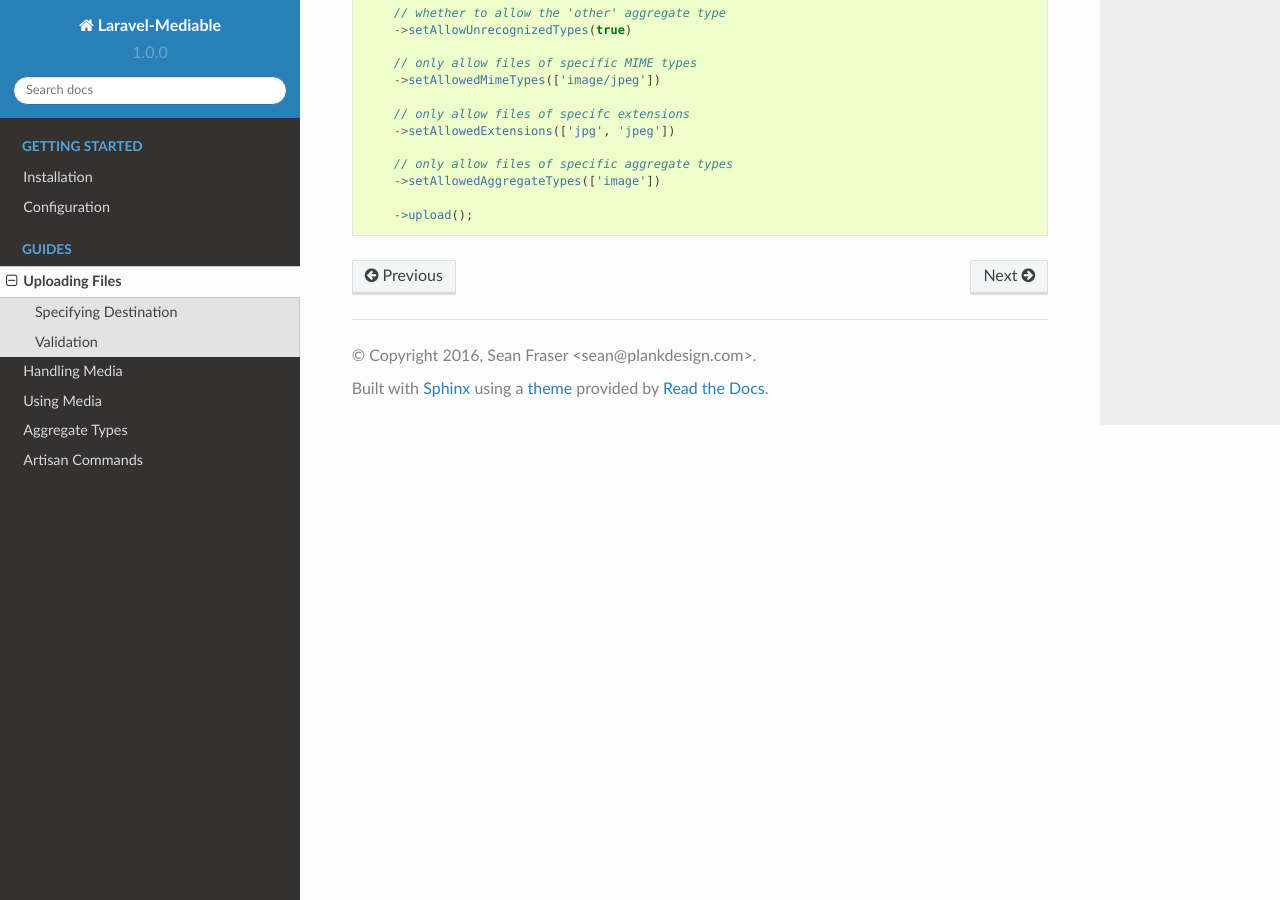
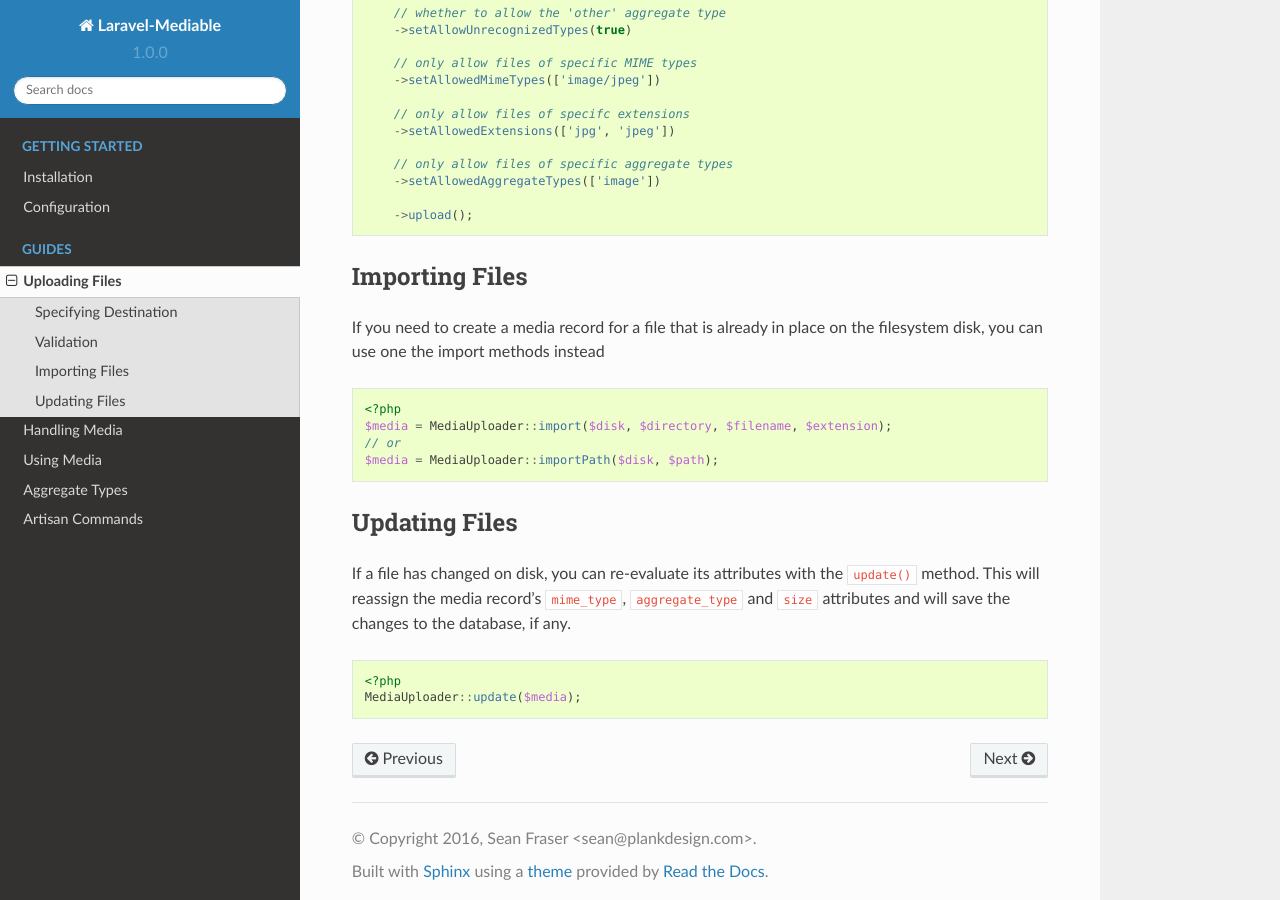
Before and after one commit to plank/laravel-mediable, a Sphinx documentation site: the page built from docs/source/uploader.rst, in a window 1280 px wide and 900 px high, scrolled down 1539 px. Built offline with Sphinx 7.4.7 and the Read the Docs theme 2.0.0, drawn with Linux system fonts in a browser that asks for light colours.

Commit message:
added documentation for uploader import and update methods

```diff
--- a/docs/source/uploader.rst
+++ b/docs/source/uploader.rst
@@ -83,3 +83,25 @@ You can override the most validation configuration values set in ``config/mediab
         ->setAllowedAggregateTypes(['image'])
 
         ->upload();
+
+Importing Files
+--------------------
+
+If you need to create a media record for a file that is already in place on the filesystem disk, you can use one the import methods instead
+
+::
+
+    <?php
+    $media = MediaUploader::import($disk, $directory, $filename, $extension);
+    // or
+    $media = MediaUploader::importPath($disk, $path);
+
+Updating Files
+---------------
+
+If a file has changed on disk, you can re-evaluate its attributes with the ``update()`` method. This will reassign the media record's ``mime_type``, ``aggregate_type`` and ``size`` attributes and will save the changes to the database, if any.
+
+::
+
+    <?php
+    MediaUploader::update($media);
```
Also changed, not shown: 14 other files.
